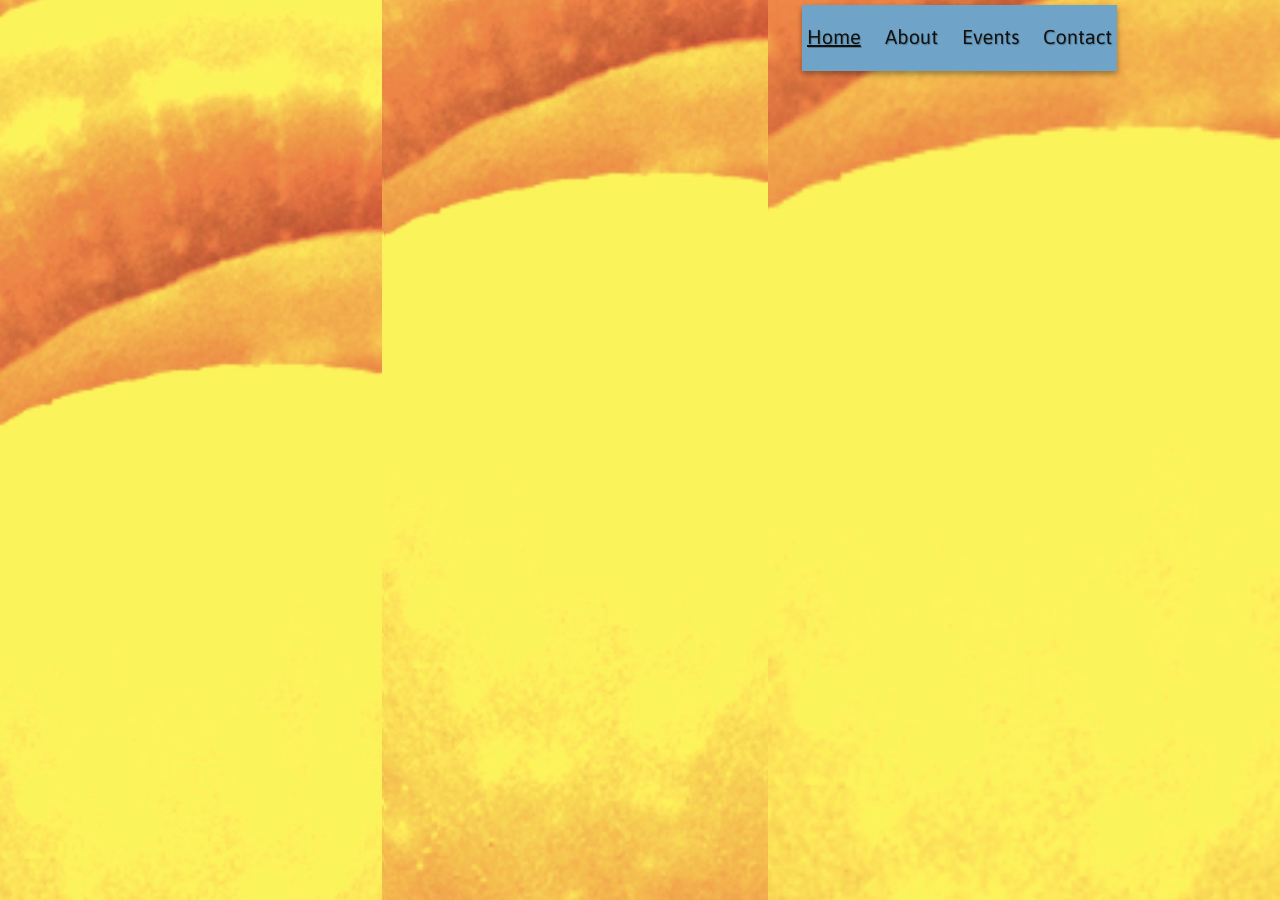
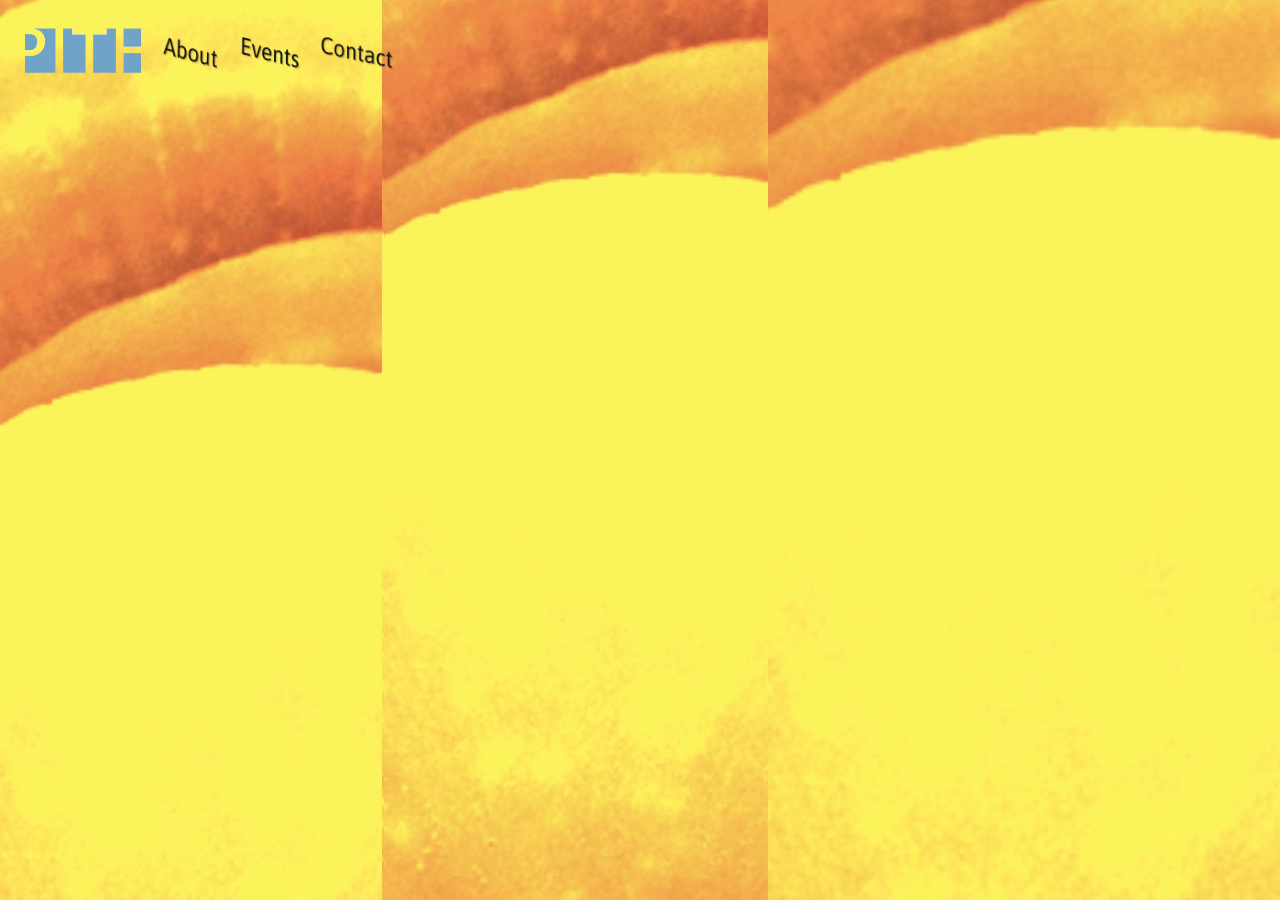
Before and after one commit to zoe-pith/pith-site, a Jekyll site: the page built from index.html, in a window 1280 px wide. Built offline with Jekyll 4.4.1, drawn with Linux system fonts in a browser that asks for light colours.

Commit message:
start new menu

```diff
--- a/_includes/header.html
+++ b/_includes/header.html
@@ -1,13 +1,8 @@
-
-<header class="site-header">
-
-  <div class="wrapper">
 
 <nav class="site-nav">
-      <a href="#" class="menu-icon"></a>
-
-      <div class="trigger">
-        <a class="page-link{% if '/' == page.url %} active-page-link{% endif %}" href="{{ site.baseurl }}/">Home</a>
+  <a class="home-page-link" href="{{ site.baseurl }}/">
+    <img src="{{ site.baseurl }}/media/pith_logo_transparent.png" alt="Home" />
+  </a>
 
   {% assign pages = site.pages | sort:"weight" %}
   {% for my_page in pages %}
@@ -15,12 +10,7 @@
       <a class="page-link{% if my_page.url == page.url %} active-page-link {% endif %} page-link-{{ forloop.index }}" href="{{ my_page.url | prepend: site.baseurl }}">{{ my_page.title }}</a>
     {% endif %}
   {% endfor %}
-      </div>
 </nav>
-
-  </div>
-
-</header>
 
 <div class="turnip-container">
   <img class="turnip-image left-turnip-image" src="{{ site.baseurl }}/media/turnip_left.jpg" alt="Left Turnip" />
--- a/_sass/_layout.scss
+++ b/_sass/_layout.scss
@@ -1,12 +1,3 @@
-/**
- * Site header
- */
-.site-header {
-    min-height: 56px;
-
-    // Positioning context for the mobile navigation icon
-    position: relative;
-}
 
 .site-title {
     font-size: 26px;
@@ -31,15 +22,14 @@
 }
 
 .site-nav {
-    float: right;
+    float: left;
+    min-height: 56px;
     line-height: 56px;
-    background-color: $background-color;
     margin: 5px;
     padding: 5px;
-    box-shadow: 0 3px 6px rgba(0,0,0,0.16), 0 3px 6px rgba(0,0,0,0.23);
 
-    .menu-icon {
-        display: none;
+    .home-page-link img {
+      width: 150px;
     }
 
     .page-link {
@@ -70,41 +60,7 @@
     }
 
     @include media-query($on-palm) {
-        position: absolute;
-        top: 9px;
-        right: $spacing-unit / 2;
-        border: 1px solid $grey-color-light;
-        border-radius: 5px;
       text-align: right;
-
-        .menu-icon {
-            display: block;
-            float: right;
-            width: 36px;
-            height: 26px;
-            line-height: 0;
-            padding-top: 10px;
-            text-align: center;
-
-            > svg {
-                width: 18px;
-                height: 15px;
-
-                path {
-                    fill: $grey-color-dark;
-                }
-            }
-        }
-
-        .trigger {
-            clear: both;
-            display: none;
-        }
-
-        &:hover .trigger {
-            display: block;
-            padding-bottom: 5px;
-        }
 
       .page-link {
         display: block;
@@ -113,7 +69,6 @@
         &:not(:last-child) {
           margin-right: 0;
         }
-            margin-left: 20px;
       }
     }
 }
```
Lines whose indentation alone changed are shown as unchanged.
